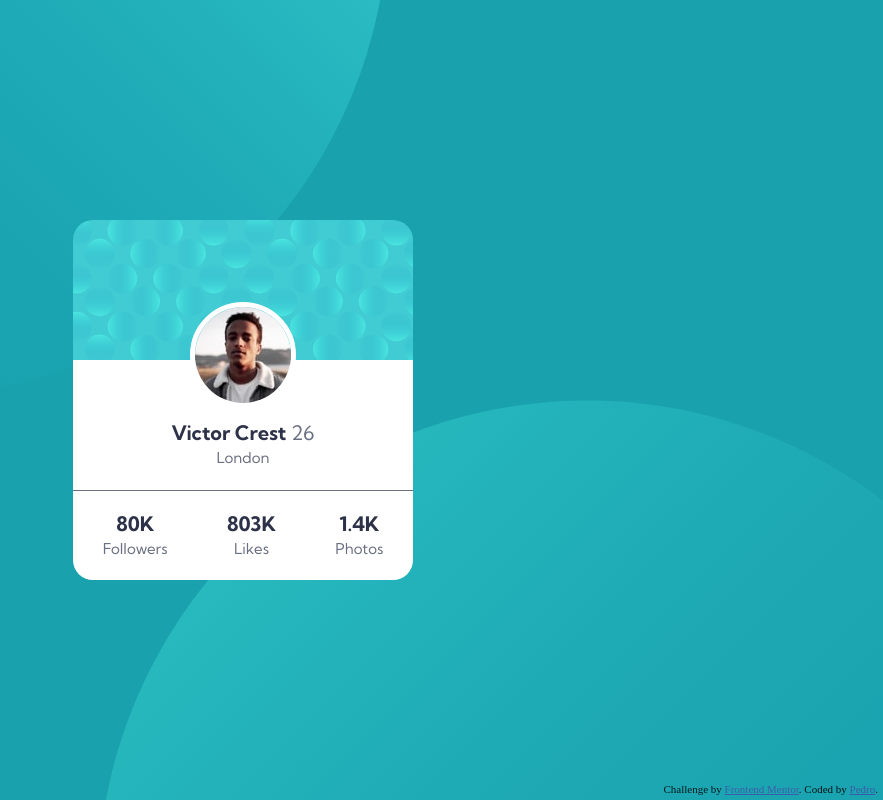
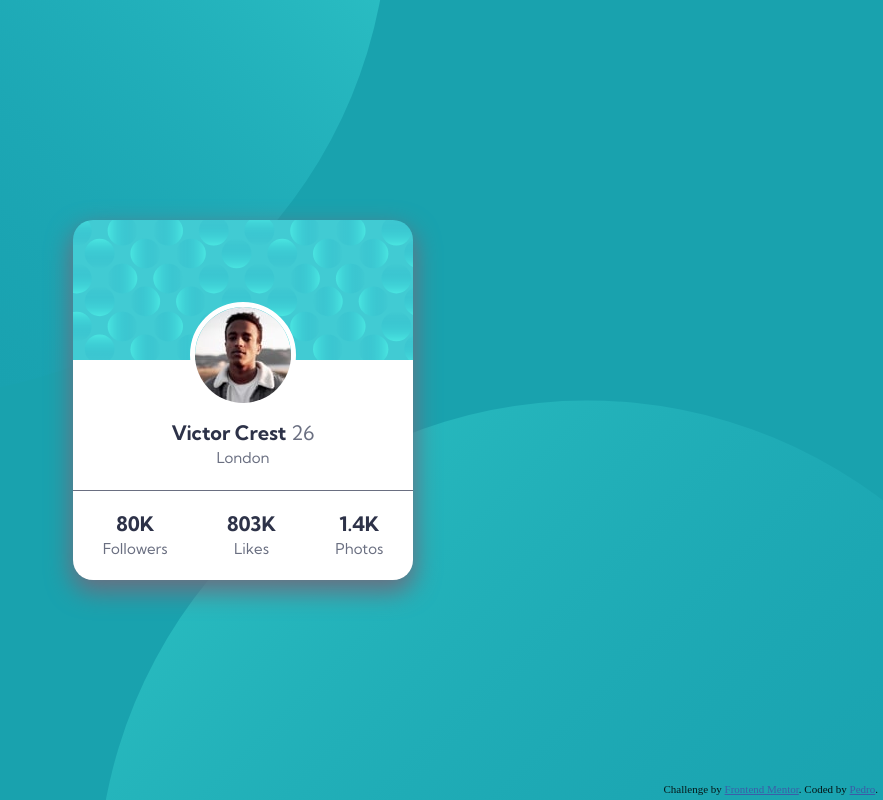
Before and after one commit to spotted76/spotted76.github.io, a plain HTML site: page profile_card/index.html in a window 1280 px wide. Shown: the whole page, without its empty margins (397-1280 px from the left). Drawn offline with Linux system fonts and the light colour scheme.

Commit message:
shadow update

```diff
--- a/profile_card/style.css
+++ b/profile_card/style.css
@@ -80,6 +80,7 @@ main {
     display: flex;
     flex-direction: column;
     font-family: 'Kumbh Sans', sans-serif;
+    box-shadow: 0 1rem 2.5rem .2rem var(--dark-grayish-blue);
 }
 
 /* Cuts the primary-card into 4ths */
```
